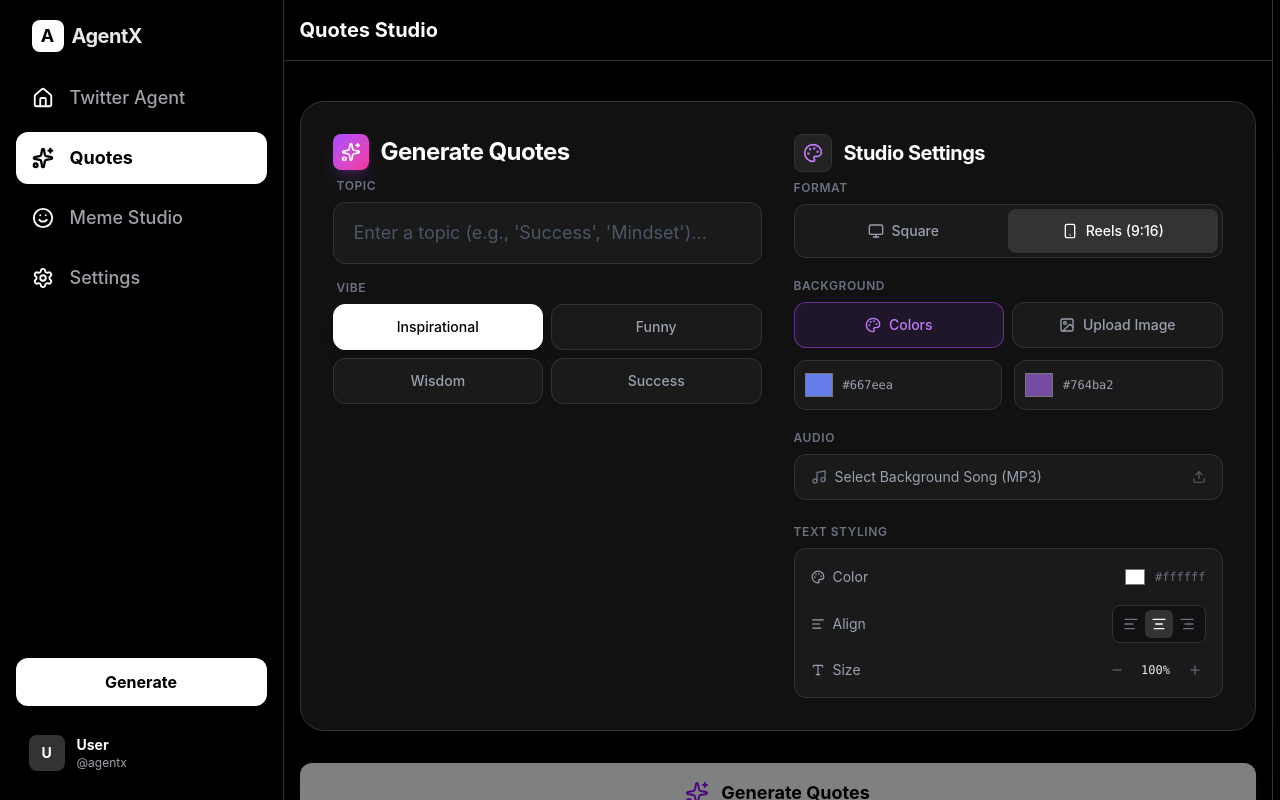
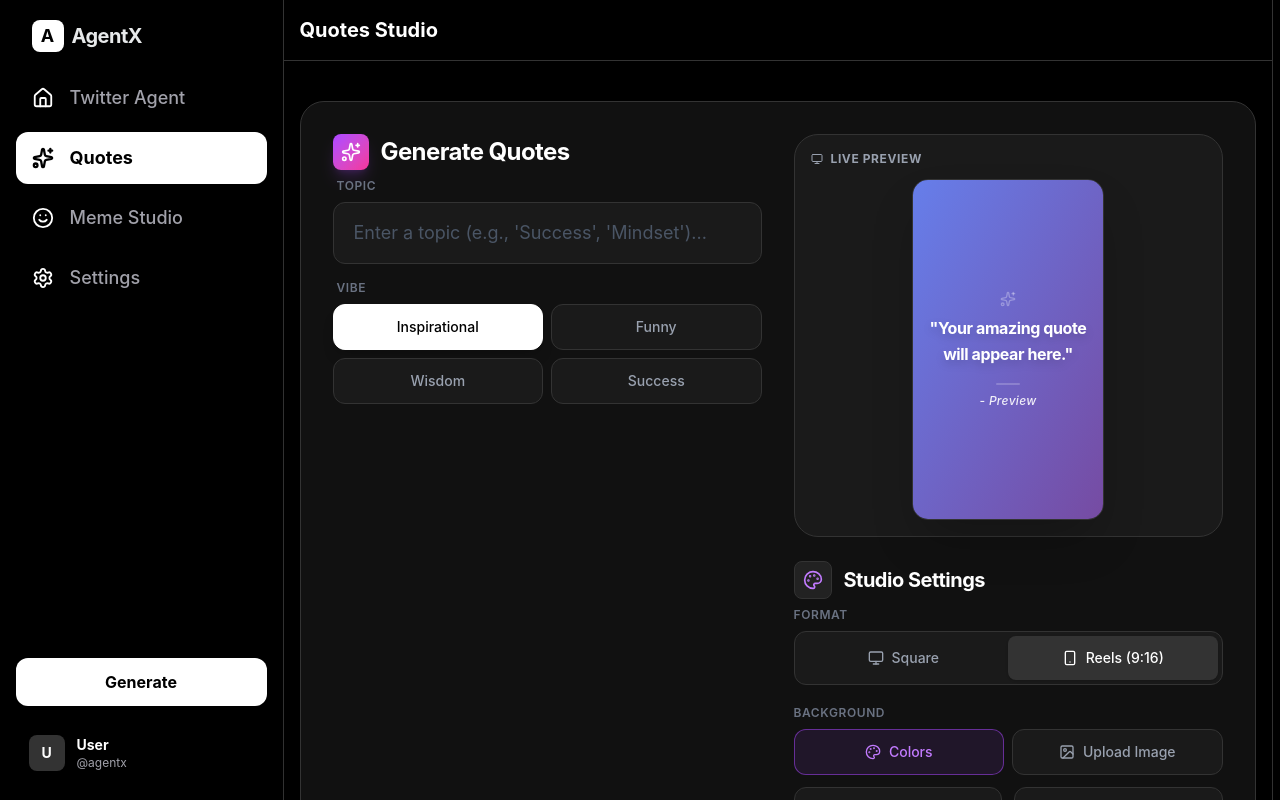
Before and after one commit to swayamgode/AgentX, a Next.js app: page /quotes in a window 1280 px wide. Shown: the top 800 px of the page. Built offline with nearby package versions, Linux system fonts and the light colour scheme.

Commit message:
quotes text size

```diff
--- a/components/QuotesGenerator.tsx
+++ b/components/QuotesGenerator.tsx
@@ -335,6 +335,52 @@ export function QuotesGenerator() {
 
                     {/* Right Column: Style & Media Settings */}
                     <div className="flex-1 space-y-6">
+
+                        {/* Live Preview Card */}
+                        <div className="bg-[#1a1a1a] rounded-3xl border border-[#333] p-4 flex flex-col items-center">
+                            <div className="flex items-center gap-2 mb-3 self-start text-gray-400 text-xs font-bold uppercase tracking-wider">
+                                <Monitor size={12} /> Live Preview
+                            </div>
+
+                            <div
+                                className={`relative group overflow-hidden rounded-2xl border border-[#333] shadow-2xl transition-all duration-300 ${aspectRatio === 'story' ? 'aspect-[9/16] w-48' : 'aspect-square w-64'}`}
+                            >
+                                {/* Preview Background */}
+                                <div className="absolute inset-0 z-0">
+                                    {backgroundType === 'image' && backgroundImage ? (
+                                        <>
+                                            <img src={backgroundImage} alt="bg" className="w-full h-full object-cover" />
+                                            <div className="absolute inset-0 bg-black/60" />
+                                        </>
+                                    ) : (
+                                        <div
+                                            className="w-full h-full"
+                                            style={{ background: `linear-gradient(to bottom right, ${color1}, ${color2})` }}
+                                        />
+                                    )}
+                                </div>
+
+                                {/* Content */}
+                                <div className="absolute inset-0 z-10 p-4 flex flex-col justify-center items-center text-center">
+                                    <Sparkles className="text-white/30 mb-2" size={16} />
+                                    <p
+                                        className="text-white font-bold leading-relaxed mb-4 drop-shadow-lg tracking-tight"
+                                        style={{
+                                            color: textColor,
+                                            textAlign: textAlign,
+                                            fontSize: `${(aspectRatio === 'story' ? 1.0 : 1.0) * fontSizeScale}rem` // Smaller base for mini-preview
+                                        }}
+                                    >
+                                        "Your amazing quote will appear here."
+                                    </p>
+                                    <div className="h-0.5 w-6 bg-white/20 mb-2 rounded-full" />
+                                    <p className="text-white/90 text-xs font-medium tracking-wide italic">
+                                        - Preview
+                                    </p>
+                                </div>
+                            </div>
+                        </div>
+
                         <div className="flex items-center gap-3 mb-2">
                             <div className="p-2 bg-[#222] rounded-lg border border-[#333]">
                                 <Palette className="text-purple-400" size={20} />
```
